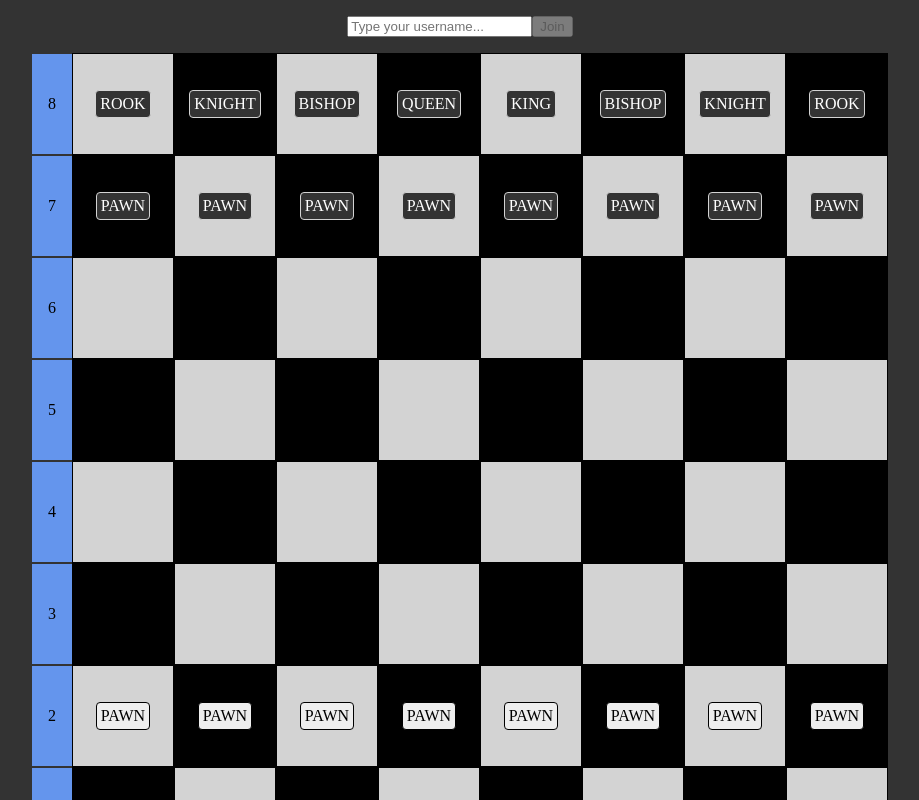
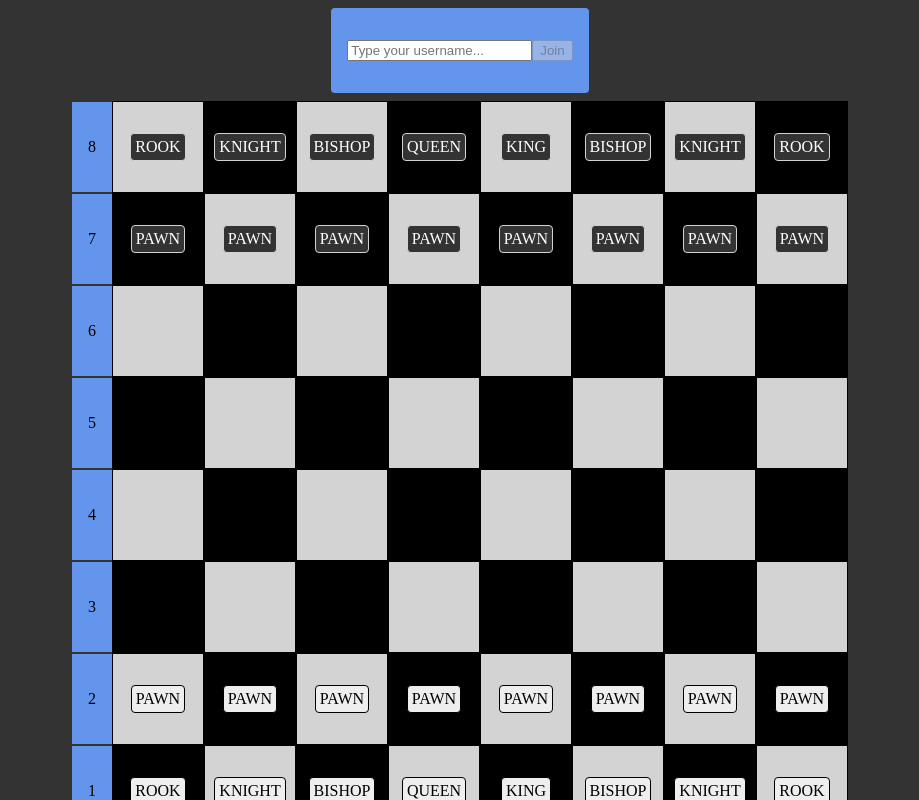
Before and after one commit to ghostwriter7/ChessPortfolio, an Angular app in the folder chest-ui/: page / in a window 1280 px wide. Shown: the top 800 px of the page, without its empty margins (180-1099 px from the left). Built offline with nearby package versions, Linux system fonts and the light colour scheme; no server answers.

Commit message:
Added opponent's name to display.

```diff
--- a/chest-ui/src/app/app.css
+++ b/chest-ui/src/app/app.css
@@ -5,6 +5,18 @@
   justify-content: center;
 }
 
+header {
+  background: cornflowerblue;
+  border-radius: 4px;
+  margin-block: 0.5rem;
+  padding: 1rem;
+  text-align: center;
+
+  h1, p {
+    margin: 0;
+  }
+}
+
 .login {
   padding-block: 1rem;
 }
--- a/chest-ui/src/app/app.html
+++ b/chest-ui/src/app/app.html
@@ -1,3 +1,4 @@
+<header>
   @if (isAnonymous()) {
     <div class="login">
       <input placeholder="Type your username..." type="text" [formControl]="usernameControl"/>
@@ -7,4 +8,9 @@
     <h1>Welcome {{ loggedAs() }}</h1>
   }
 
+  @if (opponent(); as opponent) {
+    <p>You're playing against {{ opponent }}</p>
+  }
+</header>
+
 <app-chess-board/>
--- a/chest-ui/src/app/app.ts
+++ b/chest-ui/src/app/app.ts
@@ -2,6 +2,7 @@ import { Component, computed, OnInit, signal } from "@angular/core";
 import { FormControl, ReactiveFormsModule, Validators } from '@angular/forms';
 import { io, Socket } from 'socket.io-client';
 import { ChessBoard } from './components/chess-board/chess-board';
+import { Color } from './components/types/color';
 
 @Component({
   selector: 'app-root',
@@ -15,6 +16,7 @@ import { ChessBoard } from './components/chess-board/chess-board';
 export class App implements OnInit {
   protected isAnonymous = computed(() => !this.loggedAs());
   protected loggedAs = signal('');
+  protected opponent = signal('');
   protected usernameControl = new FormControl('', Validators.required);
 
   private socket!: Socket;
@@ -32,6 +34,10 @@ export class App implements OnInit {
     this.socket.on('disconnect', () => {
       console.log('Disconnected');
     });
+
+    this.socket.on('gameStarted', (data: { color: Color, opponent: string }) => {
+      this.opponent.set(data.opponent);
+    })
   }
 
   protected joinGame(): void {
--- a/chest-ui/src/app/components/chess-board/chess-board.css
+++ b/chest-ui/src/app/components/chess-board/chess-board.css
@@ -9,7 +9,7 @@
   align-self: center;
   background: cornflowerblue;
   display: inline-flex;
-  height: 100px;
+  height: 90px;
   justify-content: center;
   padding-inline: 1rem;
   align-items: center;
@@ -32,9 +32,9 @@
   align-items: center;
   border: 1px solid black;
   display: flex;
-  height: 100px;
+  height: 90px;
   justify-content: center;
-  width: 100px;
+  width: 90px;
   text-transform: uppercase;
 
   &.white {
--- a/chest-ui/src/app/components/chess-board/chess-board.ts
+++ b/chest-ui/src/app/components/chess-board/chess-board.ts
@@ -1,12 +1,11 @@
 import { NgClass } from '@angular/common';
 import { Component, OnInit, signal } from '@angular/core';
+import { Color } from '../types/color';
 
 type Row = {
   cells: Cell[];
   index: number;
 }
-
-type Color = 'white' | 'black';
 
 type Cell = {
   color: Color;
--- /dev/null
+++ b/chest-ui/src/app/components/types/color.ts
@@ -0,0 +1 @@
+export type Color = 'white' | 'black';
```
Lines whose indentation alone changed are shown as unchanged.
